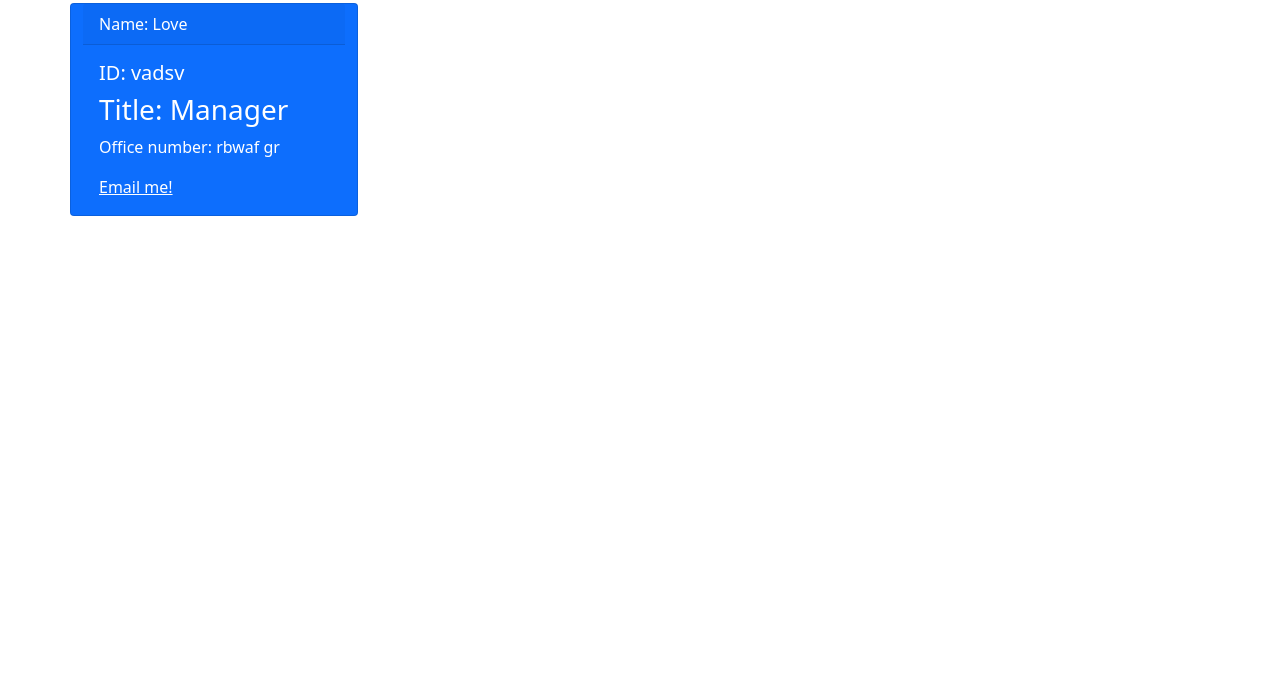
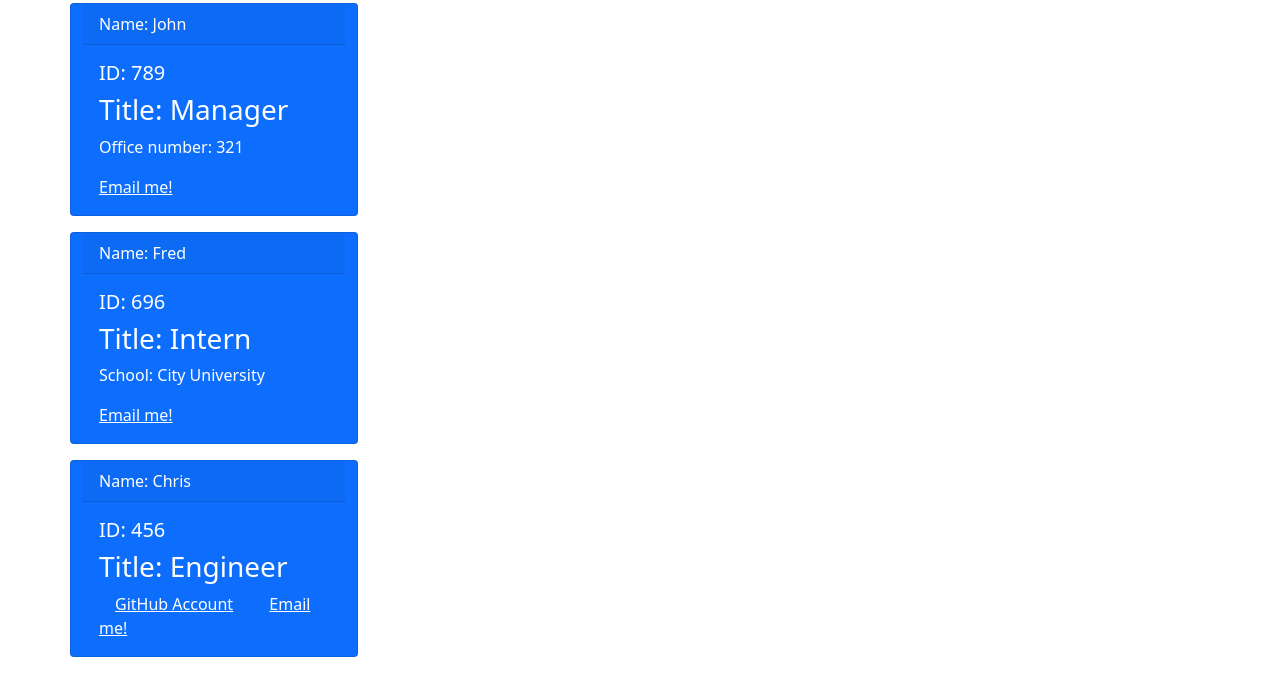
Before and after one commit to Cbracewell30/employee-database, a website: page testfile/index.html in a window 1280 px wide. Shown: the part 53-748 px from the top of the page. Drawn offline with nearby package versions, Linux system fonts and the light colour scheme.

Commit message:
adding nwe generator page

```diff
--- a/testfile/index.html
+++ b/testfile/index.html
@@ -15,17 +15,37 @@
 <div class = "container">
   <div class ="row">
         <div class="card text-white bg-primary mb-3 align-self-center" style="max-width: 18rem;">
-      <div class="card-header">Name: Love</div>
+      <div class="card-header">Name: John</div>
       <div class="card-body">
-        <h5 class="card-title">ID: vadsv </h5>
+        <h5 class="card-title">ID: 789 </h5>
         <h3 class="card-title">Title: Manager </h3>
-        <p class="card-text"> Office number: rbwaf gr </p>
-        <a class="text-white" href= "mailto:rbdfv"> Email me! </a>
+        <p class="card-text"> Office number: 321 </p>
+        <a class="text-white" href= "mailto:John@gmial.com"> Email me! </a>
       </div>
   </div>
         </div>
-  <div class = "row"></div>
-  <div class = "row"> </div>
+  <div class = "row">
+      <div class="card text-white bg-primary mb-3 col " style="max-width: 18rem;">
+    <div class="card-header">Name: Fred</div>
+    <div class="card-body">
+      <h5 class="card-title">ID: 696 </h5>
+      <h3 class="card-title"> Title: Intern </h3>
+      <p class="card-text">School: City University </p>
+      <a class="text-white" href= "mailto:fred@gmail.com"> Email me! </a>
+    </div>
+</div>
+      </div>
+  <div class = "row">
+      <div class="card text-white bg-primary mb-3  col" style="max-width: 18rem;">
+    <div class="card-header ">Name: Chris</div>
+    <div class="card-body">
+      <h5 class="card-title">ID: 456 </h5>
+      <h3 class="card-title ">Title: Engineer </h3>
+      <a class="text-white p-3" href= "https://github.com/cbracewell30"> GitHub Account</a>
+      <a class="text-white p-3" href= "mailto:chris@gmail.com"> Email me! </a>
+    </div>
+</div>
+       </div>
   </div>
 </body>
 </html>
```
